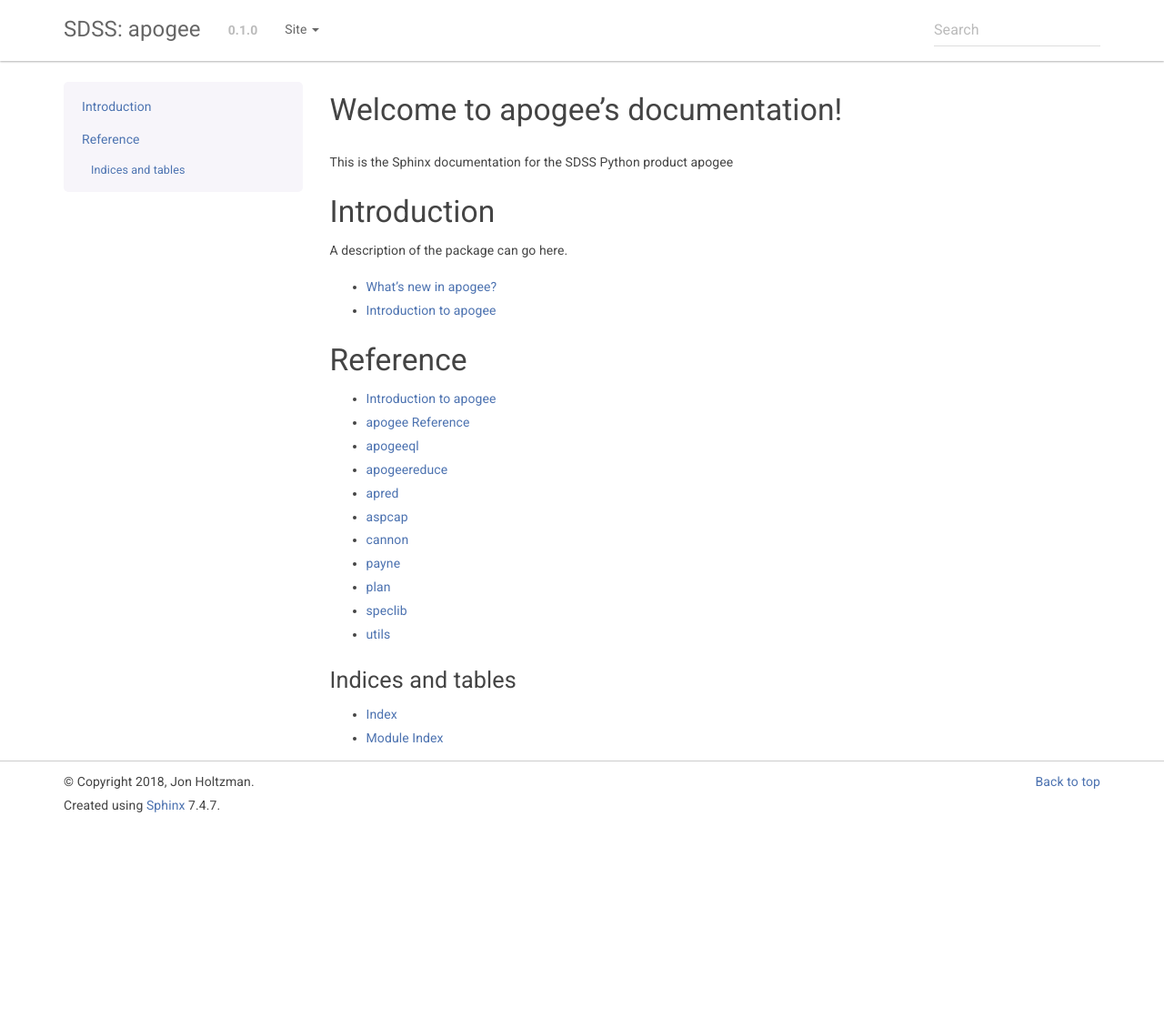
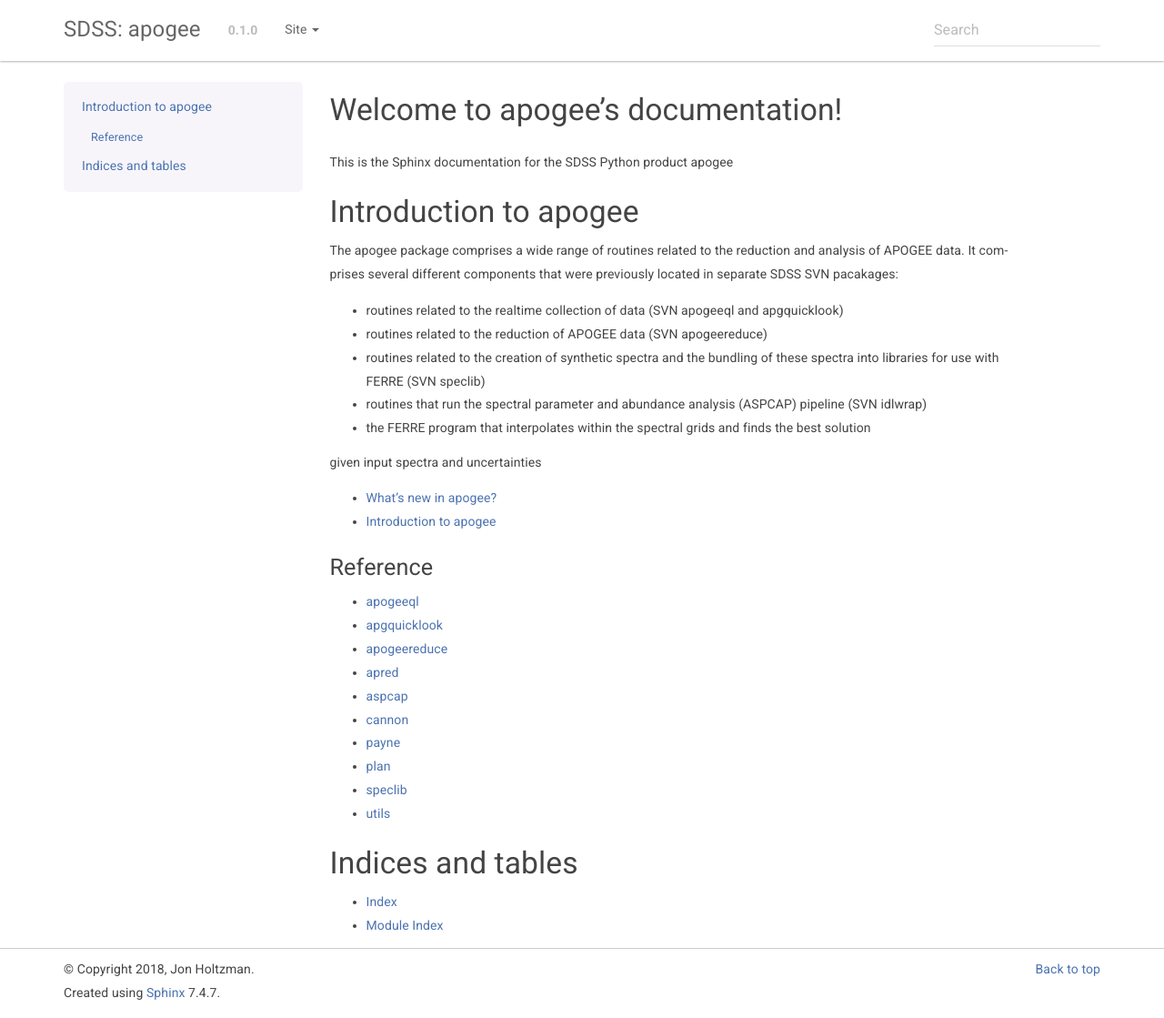
Before and after one commit to sdss/apogee, a Sphinx documentation site: the page built from docs/sphinx/index.rst, in a window 1280 px wide and 1119 px high. Shown: the whole window at 91% size. Built offline with Sphinx 7.4.7, drawn with Linux system fonts in a browser that asks for light colours; the version number is read from the project's files by our own code.

Commit message:
updating docs

```diff
--- a/docs/sphinx/index.rst
+++ b/docs/sphinx/index.rst
@@ -9,10 +9,19 @@
 
 This is the Sphinx documentation for the SDSS Python product apogee
 
-Introduction
-------------
+Introduction to apogee
+===============================
 
-A description of the package can go here.
+The apogee package comprises a wide range of routines related to the reduction and analysis
+of APOGEE data. It comprises several different components that were previously located in
+separate SDSS SVN pacakages:
+
+- routines related to the realtime collection of data (SVN apogeeql and apgquicklook)
+- routines related to the reduction of APOGEE data (SVN apogeereduce)
+- routines related to the creation of synthetic spectra and the bundling of these spectra into libraries for use with FERRE (SVN speclib)
+- routines that run the spectral parameter and abundance analysis (ASPCAP) pipeline (SVN idlwrap)
+- the FERRE program that interpolates within the spectral grids and finds the best solution
+given input spectra and uncertainties
 
 * :ref:`What's new in apogee? <changelog>`
 * :ref:`Introduction to apogee <intro>`
@@ -23,9 +32,8 @@
 .. toctree::
    :maxdepth: 1
 
-   intro
-   api
    apogeeql
+   apgquicklook
    apogeereduce
    apred
    aspcap
```
Also changed, not shown: docs/sphinx/apgquicklook.rst (added, +18 -0 lines), docs/sphinx/apogeeql.rst (+12 -0 lines), docs/sphinx/apogeereduce.rst (+17 -0 lines), docs/sphinx/apred.rst (+26 -3 lines), docs/sphinx/aspcap.rst (+64 -0 lines), docs/sphinx/plan.rst (+16 -2 lines).
